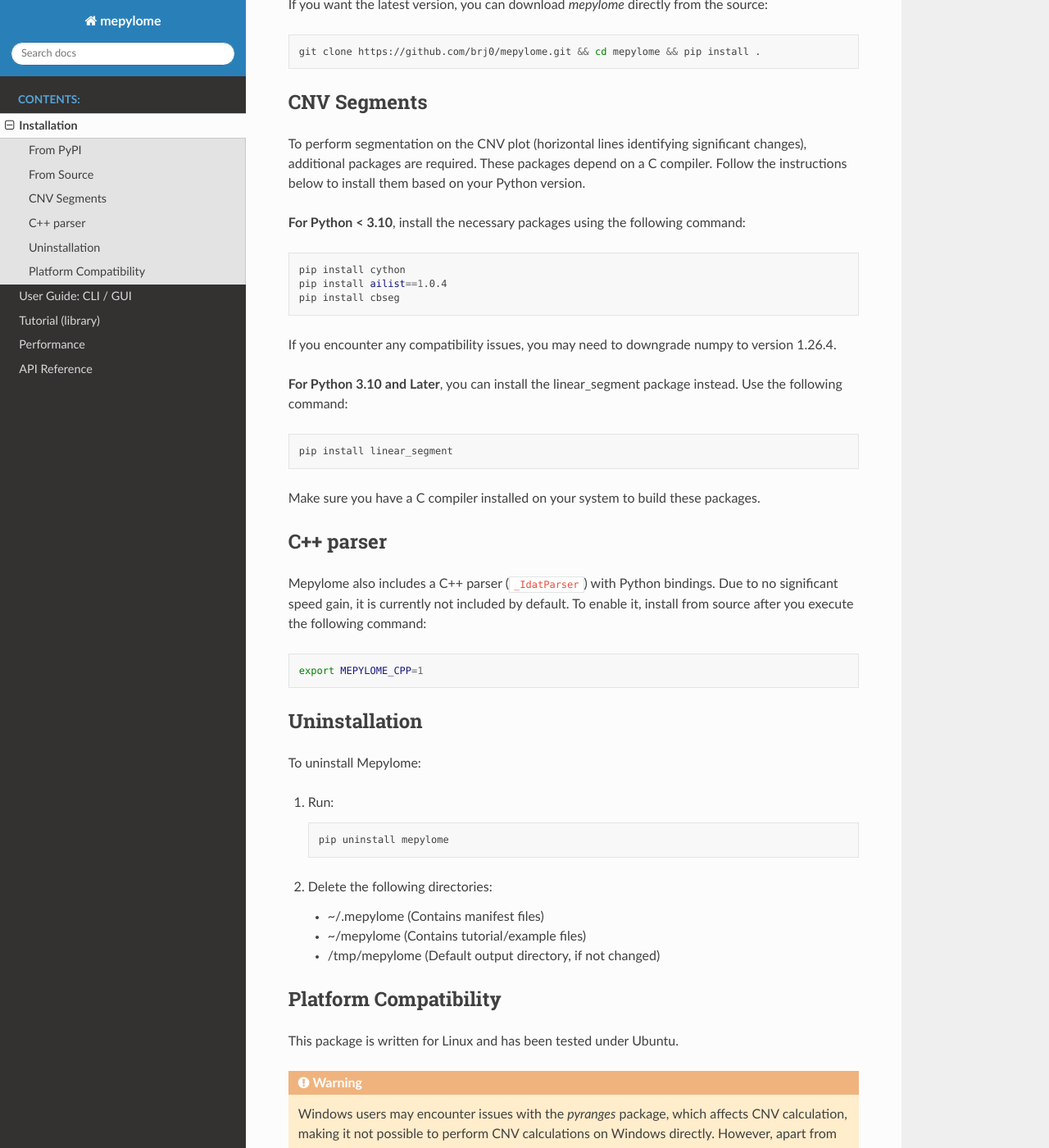
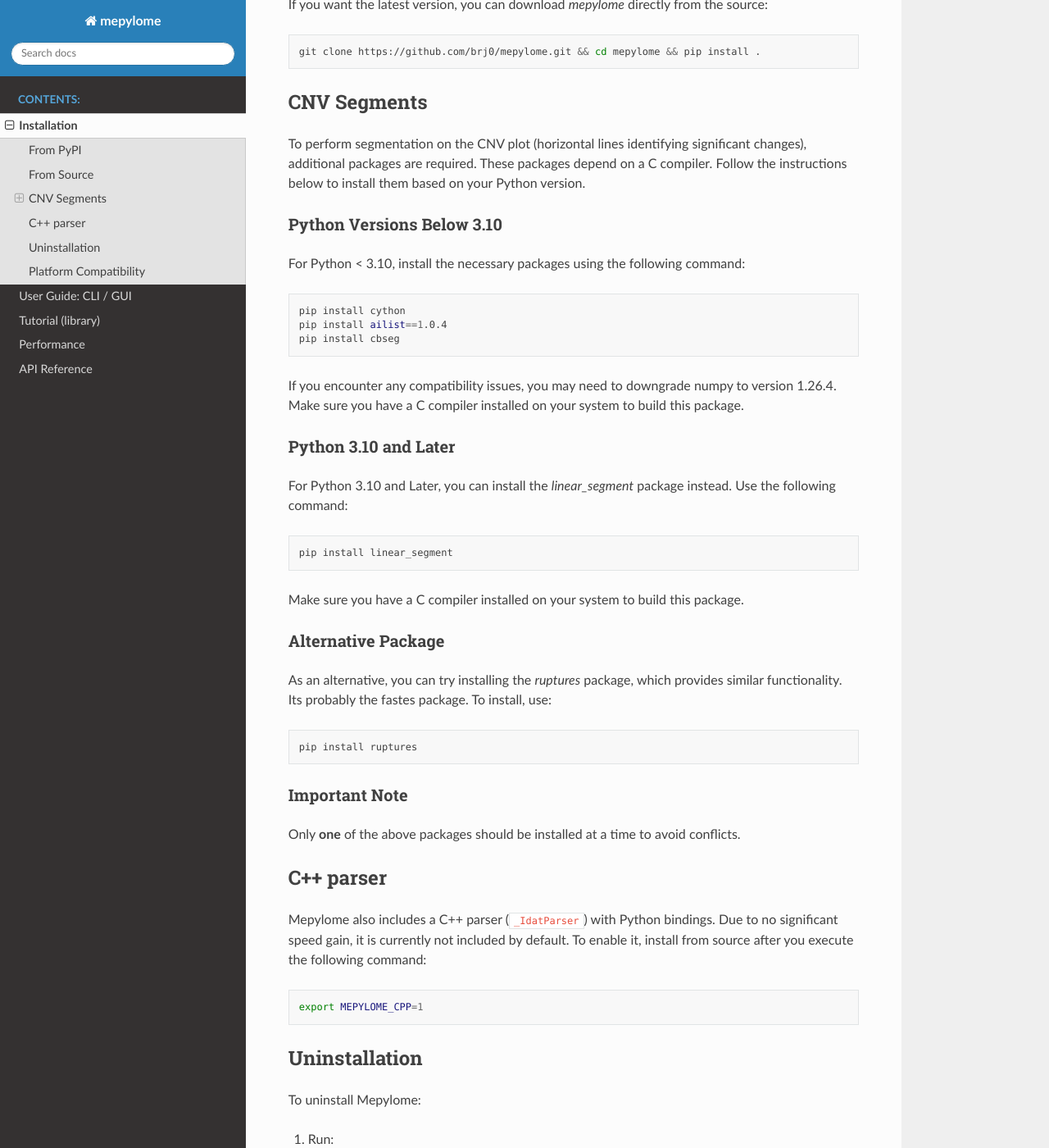
Before and after one commit to brj0/mepylome, a Sphinx documentation site: the page built from docs/installation.rst, in a window 1280 px wide and 1400 px high, scrolled down 393 px. Shown: the whole window at 82% size. Built offline with Sphinx 7.4.7 and the Read the Docs theme 3.1.0, drawn with Linux system fonts in a browser that asks for light colours.

Commit message:
Add ruptures for segmentation

```diff
--- a/docs/installation.rst
+++ b/docs/installation.rst
@@ -30,7 +30,11 @@
 on a C compiler. Follow the instructions below to install them based on your
 Python version.
 
-**For Python < 3.10**, install the necessary packages using the following
+
+Python Versions Below 3.10
+~~~~~~~~~~~~~~~~~~~~~~~~~~
+
+For Python < 3.10, install the necessary packages using the following
 command:
 
 .. code-block:: sh
@@ -40,18 +44,40 @@
     pip install cbseg
 
 If you encounter any compatibility issues, you may need to downgrade numpy to
-version 1.26.4.
+version 1.26.4. Make sure you have a C compiler installed on your system to
+build this package.
 
 
-**For Python 3.10 and Later**, you can install the linear_segment package
+Python 3.10 and Later
+~~~~~~~~~~~~~~~~~~~~~
+
+For Python 3.10 and Later, you can install the `linear_segment` package
 instead. Use the following command:
 
 .. code-block:: sh
 
     pip install linear_segment
 
-Make sure you have a C compiler installed on your system to build these
-packages.
+Make sure you have a C compiler installed on your system to build this
+package.
+
+
+Alternative Package
+~~~~~~~~~~~~~~~~~~~
+
+As an alternative, you can try installing the `ruptures` package, which
+provides similar functionality. Its probably the fastes package. To install,
+use:
+
+.. code-block:: sh
+
+    pip install ruptures
+
+
+Important Note
+~~~~~~~~~~~~~~
+
+Only **one** of the above packages should be installed at a time to avoid conflicts.
 
 
 C++ parser
```
Also changed, not shown: 2 other files.
